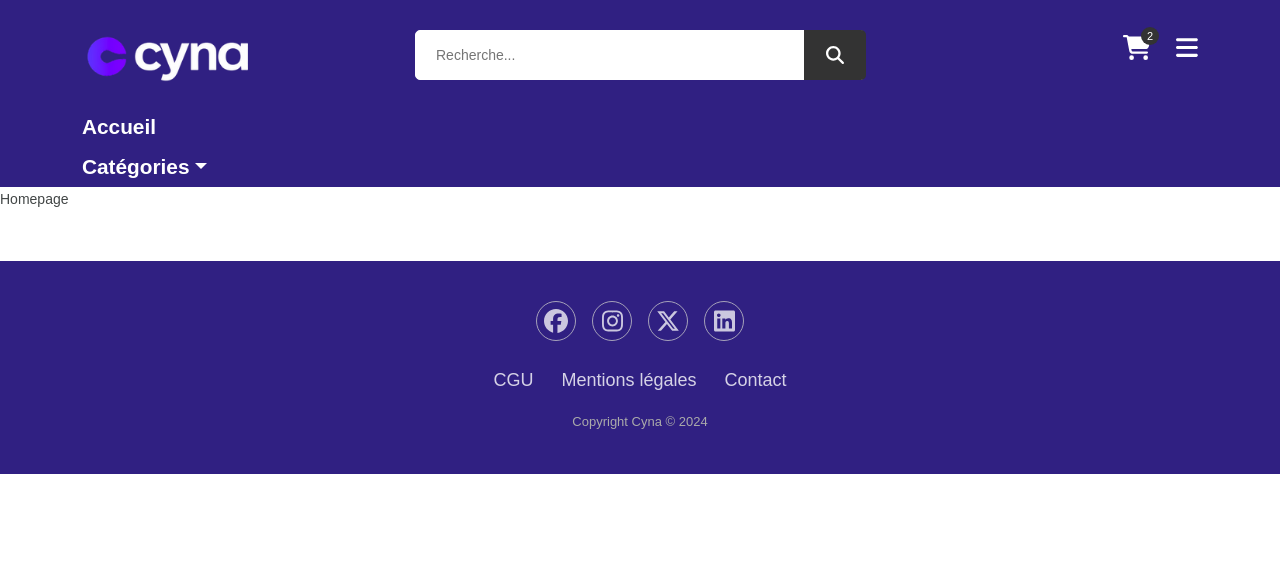
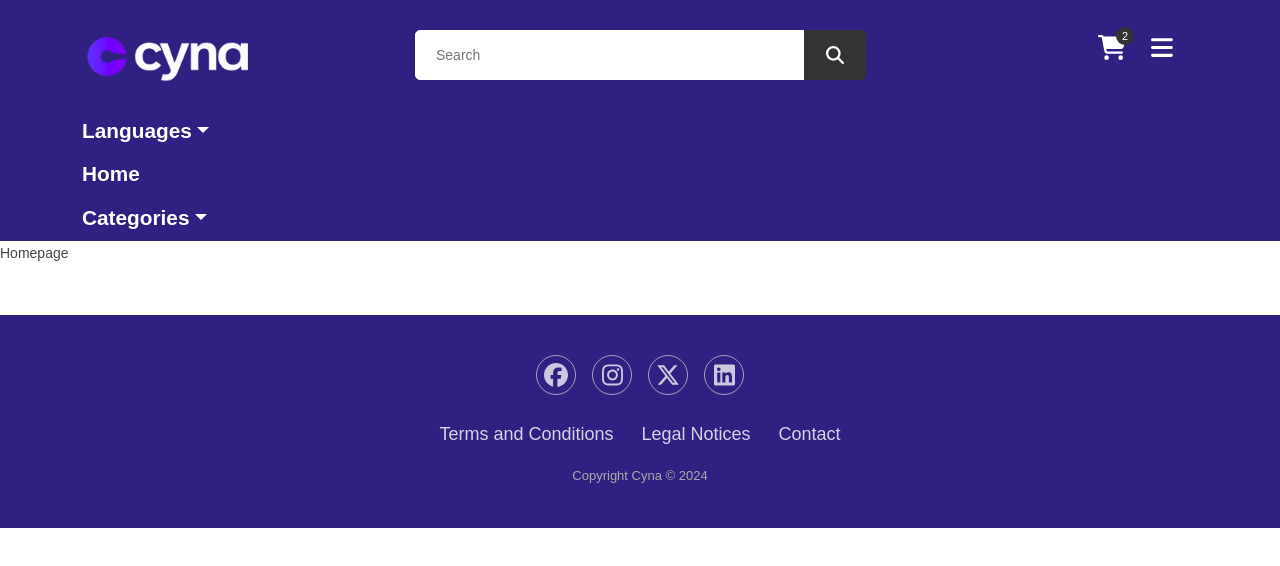
Before and after one commit to Christmann-Julian/cyna, a React (Vite) app in the folder front/: page / in a window 1280 px wide. Both pictures are taken after a click on the link 1187 px from the left and 47 px from the top of the page. Shown: the top 566 px of the page. Built offline with nearby package versions, Linux system fonts and the light colour scheme.

Commit message:
Mise en place des langues

```diff
--- a/front/package.json
+++ b/front/package.json
@@ -15,9 +15,15 @@
     "@fortawesome/free-solid-svg-icons": "^6.6.0",
     "@fortawesome/react-fontawesome": "^0.2.2",
     "bootstrap": "^5.3.3",
+    "flag-icons": "^7.2.3",
+    "i18next": "^23.16.4",
+    "i18next-browser-languagedetector": "^8.0.0",
+    "i18next-http-backend": "^2.6.2",
+    "js-cookie": "^3.0.5",
     "react": "^18.3.1",
     "react-bootstrap": "^2.10.5",
     "react-dom": "^18.3.1",
+    "react-i18next": "^15.1.0",
     "react-router-dom": "^6.27.0"
   },
   "devDependencies": {
--- /dev/null
+++ b/front/public/translation/en/translation.json
@@ -0,0 +1,20 @@
+{
+    "navbar": {
+        "input-search": "Search",
+        "languages": "Languages",
+        "home": "Home",
+        "categories": "Categories"
+    },
+    "footer": {
+        "terms-condition": "Terms and Conditions",
+        "legal-notices": "Legal Notices",
+        "contact": "Contact"
+    },
+    "error-page": {
+        "error-404": {
+            "title": "This page is not found",
+            "message": "Oops! The page you are looking for does not exist. It may have been moved or deleted.",
+            "button": "Back to home"
+        }
+    }
+}
--- a/front/src/App.jsx
+++ b/front/src/App.jsx
@@ -1,6 +1,7 @@
 import { createBrowserRouter, RouterProvider } from "react-router-dom";
 import 'bootstrap/dist/css/bootstrap.min.css';
 import './assets/css/style.css';
+import cookies from "js-cookie";
 import ErrorPage from "./pages/ErrorPage";
 import Homepage from "./pages/Homepage";
 
@@ -13,6 +14,8 @@ const router = createBrowserRouter([
 ]);
 
 function App() {
+  document.documentElement.lang = cookies.get("i18next") || "en";
+
   return (
     <>
       <RouterProvider router={router} />
--- a/front/src/assets/css/navbar.css
+++ b/front/src/assets/css/navbar.css
@@ -98,9 +98,6 @@
 	display:inline-block;
 	margin-right:25px;
 }
-.header.shop .right-bar .sinlge-bar:last-child{
-	margin-right:0px;
-}
 .header-collapse {
 	background-color: var(--main-color);
 	color: var(--white-color);
@@ -110,12 +107,21 @@
 .header-collapse.show {
 	display: block;
 }
+.header-collapse .nav-item .btn {
+	font-size: 1.3rem;
+	font-weight: 700;
+	background-color: var(--main-color);
+	color: var(--white-color);
+	padding: 0.5rem 0;
+	border: none;
+}
 .header-collapse .dropdown .dropdown-menu,
+.header-collapse .dropdown .dropdown-menu .dropdown-item
 .header-collapse .dropdown .dropdown-menu .dropdown-item:focus,
 .header-collapse .dropdown .dropdown-menu .dropdown-item:hover {
 	background-color: var(--main-color);
 }
-.header-collapse .dropdown .dropdown-menu a {
+.header-collapse .dropdown .dropdown-menu a, .header-collapse .dropdown .dropdown-menu span {
 	color: var(--white-color);
 }
 @media (max-width: 768px) {
--- a/front/src/components/Footer.jsx
+++ b/front/src/components/Footer.jsx
@@ -8,8 +8,10 @@ import {
   faXTwitter,
   faLinkedin
 } from "@fortawesome/free-brands-svg-icons";
+import { useTranslation } from "react-i18next";
 
 const Footer = () => {
+  const { t } = useTranslation();
   return (
     <footer>
       <div className="social">
@@ -28,13 +30,13 @@ const Footer = () => {
       </div>
       <ul className="list-inline">
         <li className="list-inline-item">
-          <Link to="/">CGU</Link>
+          <Link to="/">{t("footer.terms-condition")}</Link>
         </li>
         <li className="list-inline-item">
-          <Link to="/">Mentions légales</Link>
+          <Link to="/">{t("footer.legal-notices")}</Link>
         </li>
         <li className="list-inline-item">
-          <Link to="/">Contact</Link>
+          <Link to="/">{t("footer.contact")}</Link>
         </li>
       </ul>
       <p className="copyright">Copyright Cyna © 2024</p>
--- a/front/src/components/Navbar.jsx
+++ b/front/src/components/Navbar.jsx
@@ -1,16 +1,49 @@
-import React, { useState } from "react";
+import React, { useState, useEffect } from "react";
 import "../assets/css/navbar.css";
 import logo from "../assets/img/logo-cyna.webp";
 import { Link } from "react-router-dom";
+import cookies from "js-cookie";
+import Dropdown from "react-bootstrap/Dropdown";
 import { FontAwesomeIcon } from "@fortawesome/react-fontawesome";
 import {
   faMagnifyingGlass,
   faCartShopping,
   faBars,
 } from "@fortawesome/free-solid-svg-icons";
+import i18next from 'i18next'
+import { useTranslation } from "react-i18next";
+import "/node_modules/flag-icons/css/flag-icons.min.css";
 
 const Navbar = () => {
   const [isCollapsed, setIsCollapsed] = useState(true);
+
+  const languages = [
+    {
+      code: "fr",
+      name: "Français",
+      country_code: "fr",
+    },
+    {
+      code: "en",
+      name: "English",
+      country_code: "gb",
+    },
+    {
+      code: "ar",
+      name: "العربية",
+      dir: "rtl",
+      country_code: "sa",
+    },
+  ];
+
+  const currentLanguageCode = cookies.get("i18next") || "en";
+  const currentLanguage = languages.find((l) => l.code === currentLanguageCode);
+  const { t } = useTranslation();
+
+  useEffect(() => {
+    document.documentElement.lang = currentLanguageCode;
+    document.documentElement.dir = currentLanguage.dir || "ltr";
+  }, [currentLanguage, t]);
 
   const handleToggle = () => {
     setIsCollapsed(!isCollapsed);
@@ -35,7 +68,7 @@ const Navbar = () => {
                     <form>
                       <input
                         name="search"
-                        placeholder="Recherche..."
+                        placeholder={t("navbar.input-search")}
                         type="search"
                       />
                       <button className="btnn">
@@ -67,7 +100,7 @@ const Navbar = () => {
                   <form>
                     <input
                       name="search"
-                      placeholder="Recherche..."
+                      placeholder={t("navbar.input-search")}
                       type="search"
                     />
                     <button className="btnn">
@@ -87,26 +120,50 @@ const Navbar = () => {
         <div className="container">
           <ul className="navbar-nav me-auto mb-2 mb-lg-0">
             <li className="nav-item">
+              <Dropdown>
+                <Dropdown.Toggle id="dropdown-basic">
+                  {t("navbar.languages")}
+                </Dropdown.Toggle>
+
+                <Dropdown.Menu>
+                  {languages.map(({ code, name, country_code }) => (
+                    <Dropdown.Item
+                      key={country_code}
+                      href="#"
+                      onClick={() => {
+                        i18next.changeLanguage(code);
+                      }}
+                    >
+                      <span className={`fi fi-${country_code} mx-2`}></span>
+                      {name}
+                    </Dropdown.Item>
+                  ))}
+                </Dropdown.Menu>
+              </Dropdown>
+            </li>
+            <li className="nav-item">
               <Link to="/" className="nav-link">
-                Accueil
+                {t("navbar.home")}
               </Link>
             </li>
-            <li className="nav-item dropdown">
-              <a className="nav-link dropdown-toggle" href="#" role="button">
-                Catégories
-              </a>
-              <ul className="dropdown-menu">
-                <li>
-                  <a className="dropdown-item" href="#">
+            <li className="nav-item">
+              <Dropdown>
+                <Dropdown.Toggle id="dropdown-basic">
+                  {t("navbar.categories")}
+                </Dropdown.Toggle>
+
+                <Dropdown.Menu>
+                  <Link to="/" className="dropdown-item" role="button">
                     Catégorie 1
-                  </a>
-                </li>
-                <li>
-                  <a className="dropdown-item" href="#">
+                  </Link>
+                  <Link to="/" className="dropdown-item" role="button">
                     Catégorie 2
-                  </a>
-                </li>
-              </ul>
+                  </Link>
+                  <Link to="/" className="dropdown-item" role="button">
+                    Catégorie 3
+                  </Link>
+                </Dropdown.Menu>
+              </Dropdown>
             </li>
           </ul>
         </div>
--- a/front/src/main.jsx
+++ b/front/src/main.jsx
@@ -1,9 +1,38 @@
-import { StrictMode } from 'react'
+import React, { StrictMode, Suspense } from 'react'
 import { createRoot } from 'react-dom/client'
+import i18next from 'i18next'
+import { initReactI18next } from 'react-i18next'
+import HttpApi from 'i18next-http-backend'
+import LanguageDetector from 'i18next-browser-languagedetector'
 import App from './App.jsx'
 
+i18next
+  .use(HttpApi)
+  .use(LanguageDetector)
+  .use(initReactI18next)
+  .init({
+    supportedLngs: ['en', 'ar', 'fr'],
+    fallbackLng: 'en',
+    debug: false,
+    detection: {
+      order: ['path', 'cookie', 'navigator', 'htmlTag'],
+      caches: ['cookie'],
+    },
+    backend: {
+      loadPath: '/translation/{{lng}}/translation.json',
+    },
+})
+
+const loadingMarkup = (
+  <div className="py-4 text-center">
+    <h3>Loading..</h3>
+  </div>
+)
+
 createRoot(document.getElementById('root')).render(
-  <StrictMode>
-    <App />
-  </StrictMode>,
+  <Suspense fallback={loadingMarkup}>
+    <React.StrictMode>
+      <App />
+    </React.StrictMode>
+  </Suspense>,
 )
--- a/front/src/pages/ErrorPage.jsx
+++ b/front/src/pages/ErrorPage.jsx
@@ -1,9 +1,11 @@
 import { useRouteError } from "react-router-dom";
 import '../assets/css/errors.css';
 import { Link } from "react-router-dom";
+import { useTranslation } from "react-i18next";
 
 const ErrorPage = () => {
   const error = useRouteError();
+  const { t } = useTranslation();
 
   return (
     <section className="error-page">
@@ -14,13 +16,10 @@ const ErrorPage = () => {
               <div className="col-lg-6 offset-lg-3 col-12">
                 <div className="error-inner">
                   <h2>404</h2>
-                  <h5>Cette page est introuvable</h5>
-                  <p>
-                    Oups ! La page que vous recherchez n'existe pas. Elle a
-                    peut-être été déplacée ou supprimée.
-                  </p>
+                  <h5>{t("error-page.error-404.title")}</h5>
+                  <p>{t("error-page.error-404.message")}</p>
                   <div className="button">
-                    <Link to="/" className="btn">Retourner à l'accueil</Link>
+                    <Link to="/" className="btn">{t("error-page.error-404.button")}</Link>
                   </div>
                 </div>
               </div>
```
Also changed, not shown: front/public/translation/ar/translation.json (added, +20 -0 lines), front/public/translation/fr/translation.json (added, +20 -0 lines), 1 other file (tests, documents, lock files or other folders).
